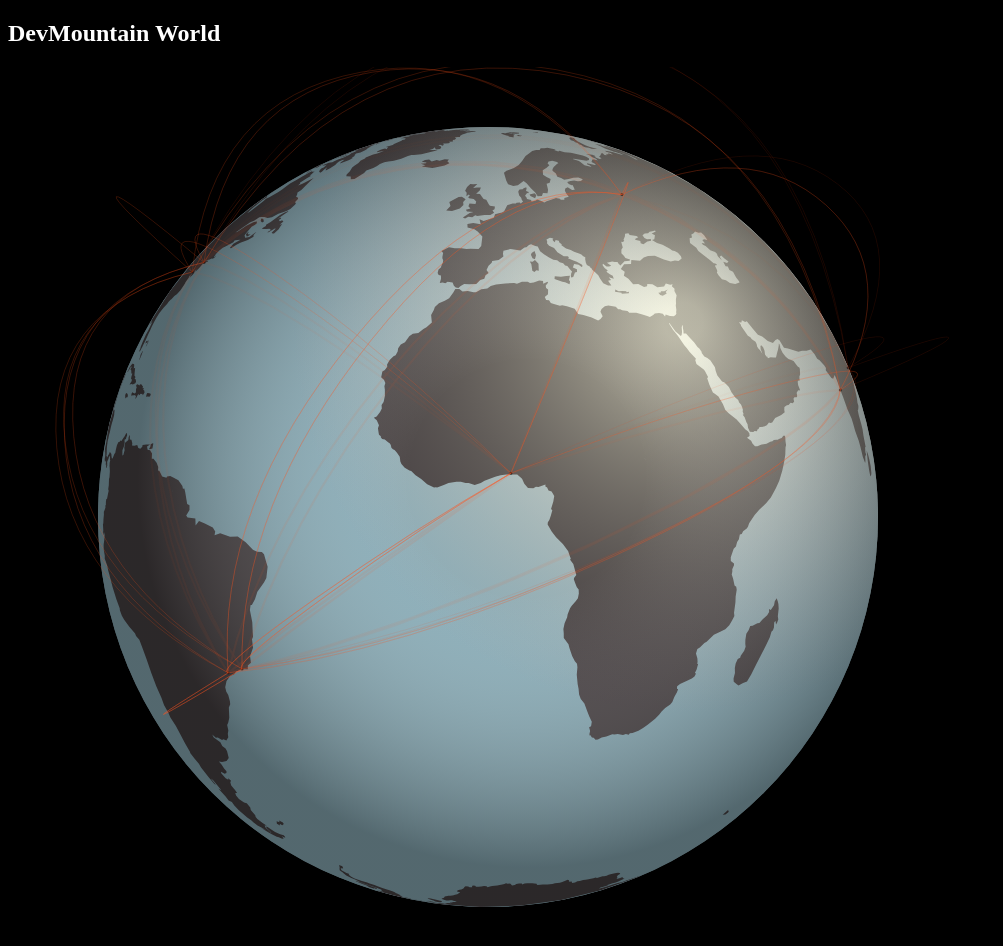
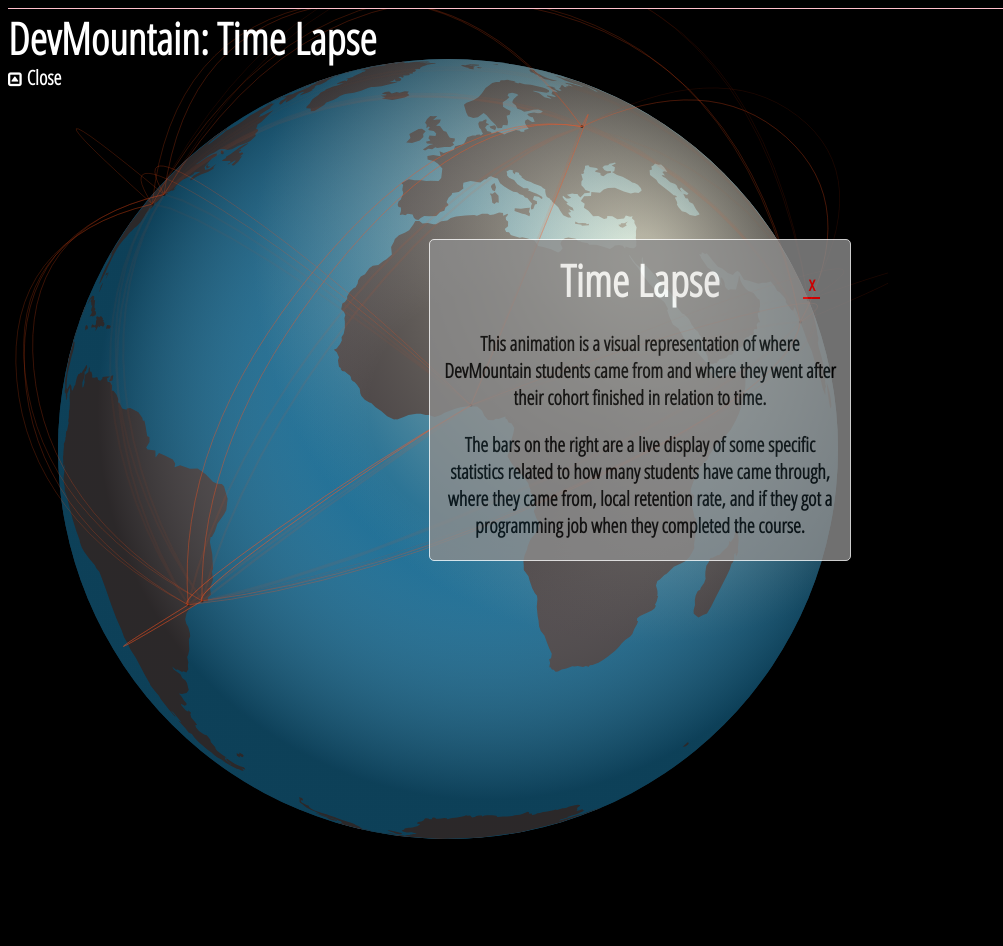
Before and after one commit to npm1514/Globe4, a plain HTML site: page index.html in a window 1280 px wide. Shown: the whole page, without its empty margins (0-1003 px from the left). After the commit the page ends 901 px from the top, so only its background shows below. Drawn offline with nearby package versions, Linux system fonts and the light colour scheme.

Commit message:
added page structure

```diff
--- /dev/null
+++ b/app.js
@@ -0,0 +1 @@
+var app = angular.module("world", []);
--- /dev/null
+++ b/bars.js
@@ -0,0 +1,5 @@
+angular.module("world").controller("bars", function($scope) {
+
+
+
+});
--- a/script.js
+++ b/earth.js
@@ -1,10 +1,16 @@
+angular.module("world").controller("earth", function($scope) {
+
+  $scope.open = true;
+
+});
+
 //rotate earth
 d3.select(window)
     .on("mousemove", mousemove)
     .on("mouseup", mouseup);
 
-var width = 960,
-    height = 900;
+var width = 880,
+    height = 880;
 
 //view of earth
 var proj = d3.geo.orthographic()
@@ -56,10 +62,10 @@ function ready(error, world, places) {
         .attr("cy", "25%");//light position y direction
       ocean_fill.append("stop")
       .attr("offset", "5%")
-      .attr("stop-color", "#fff");//light color
+      .attr("stop-color", "lightblue");//light color
       ocean_fill.append("stop")
       .attr("offset", "100%")
-      .attr("stop-color", "lightblue");//background color
+      .attr("stop-color", "#1b85b8");//background color
 
   //globe fill
   var globe_highlight = svg.append("defs").append("radialGradient")
@@ -103,14 +109,16 @@ function ready(error, world, places) {
         .attr("stop-opacity","0");
 
 //actually append svgs
+//of shadow
   svg.append("ellipse")
     .attr("cx", 450)
     .attr("cy", 450)
-    .attr("rx", proj.scale()*.90)
-    .attr("ry", proj.scale()*.25)
+    .attr("rx", proj.scale()*0.90)
+    .attr("ry", proj.scale()*0.25)
     .attr("class", "noclicks")
     .style("fill", "url(#drop_shadow)");
 
+//of ocean
   svg.append("circle")
     .attr("cx", width / 2)
     .attr("cy", height / 2)
--- a/index.html
+++ b/index.html
@@ -1,21 +1,41 @@
 <!DOCTYPE html>
-<!DOCTYPE html>
-<html>
+<html ng-app="world">
   <head>
     <title>My Globe</title>
 
     <link rel="stylesheet" href="styles.css">
+    <link href='https://fonts.googleapis.com/css?family=Open+Sans+Condensed:300' rel='stylesheet' type='text/css'>
+    <link rel="stylesheet" href="https://maxcdn.bootstrapcdn.com/font-awesome/4.5.0/css/font-awesome.min.css">
 
-    <!-- <script src="//d3js.org/d3.v3.min.js"></script> -->
     <script src="d3.v3.min.js"></script>
     <script src="queue.v1.min.js"></script>
     <script src="topojson.v1.min.js"></script>
+
   </head>
-  <body>
+  <body ng-controller="mainCtrl">
     <div class="head">
-      <h2>DevMountain World</h2>
+      <h2>DevMountain: Time Lapse</h2>
+      <i class="fa fa-toggle-down" ng-hide="open" ng-click="open=true"><h5>More Info</h5></i>
+      <i class="fa fa-toggle-up" ng-show="open" ng-click="open=false"><h5>Close</h5></i>
+      <div class="moreinfo" ng-show="open">
+        <h2>Time Lapse</h2>
+        <p>This animation is a visual representation of where DevMountain students came from and where they went after their cohort finished in relation to time.</p>
+        <p>The bars on the right are a live display of some specific statistics related to how many students have came through, where they came from, local retention rate, and if they got a programming job when they completed the course.</p>
+        <p class="infoexit" ng-click="open=false">x</p>
+      </div>
+    </div>
+    <div class="earth" ng-controller="earth">
+
+    </div>
+    <div class="bars" ng-controller="bars">
+
     </div>
 
-    <script src="script.js"></script>
+    <script src="https://ajax.googleapis.com/ajax/libs/angularjs/1.4.5/angular.js"></script>
+    <script src="app.js"></script>
+    <script src="mainCtrl.js"></script>
+    <script src="earth.js"></script>
+    <script src="bars.js"></script>
+
   </body>
 </html>
--- /dev/null
+++ b/mainCtrl.js
@@ -0,0 +1,5 @@
+angular.module("world").controller("mainCtrl", function($scope) {
+
+  $scope.open = true;
+
+});
--- a/styles.css
+++ b/styles.css
@@ -51,4 +51,78 @@ body {
 
 h2 {
   color: #fff;
+  font-family: 'Open Sans Condensed', sans-serif;
+  margin: 0;
+  font-size:44px;
 }
+
+p {
+  font-family: 'Open Sans Condensed', sans-serif;
+  font-size:20px;
+  font-weight: bold;
+}
+
+h5 {
+  color: #fff;
+  font-family: 'Open Sans Condensed', sans-serif;
+  font-size:20px;
+  margin: 0;
+  margin-left: 5px;
+  display: inline-block;
+}
+
+.head {
+  position: fixed;
+}
+
+i {
+  color: #fff;
+  cursor: pointer;
+}
+
+.bars {
+  width: calc(100% - 880px);
+  border-bottom: 1px solid pink;
+  float: right;
+}
+
+.earth {
+  width: 880px;
+  border-bottom: 1px solid pink;
+  float: left;
+
+}
+
+.moreinfo {
+  position: fixed;
+  top: 0;
+  left:0;
+  right:0;
+  bottom:0;
+  margin: auto;
+  width: 400px;
+  height: 300px;
+  background-color: #8d8d8d;
+  opacity: .8;
+  border-radius: 5px;
+  border: 1px solid #fff;
+  padding: 10px;
+  text-align: center;
+}
+
+.infoexit {
+  position: absolute;
+  color: red;
+  top: 0;
+  right: 0;
+  margin: 30px;
+  cursor: pointer;
+  border-bottom: 2px solid red;
+  padding: 0 5px;
+}
+
+
+.infoexit:hover {
+  color: #fff;
+  border-bottom: 2px solid #fff;
+}
```
